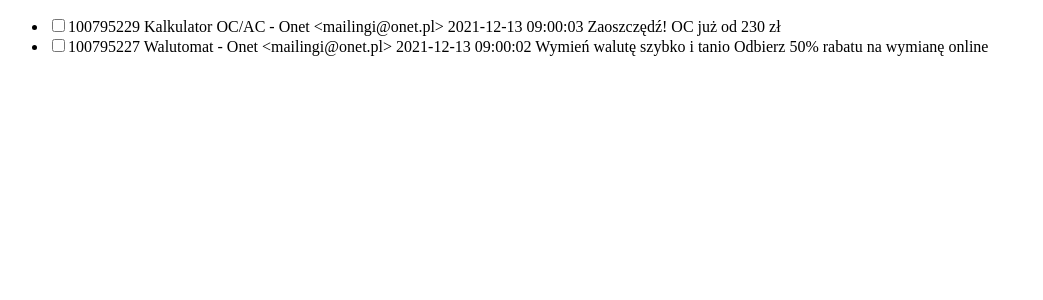
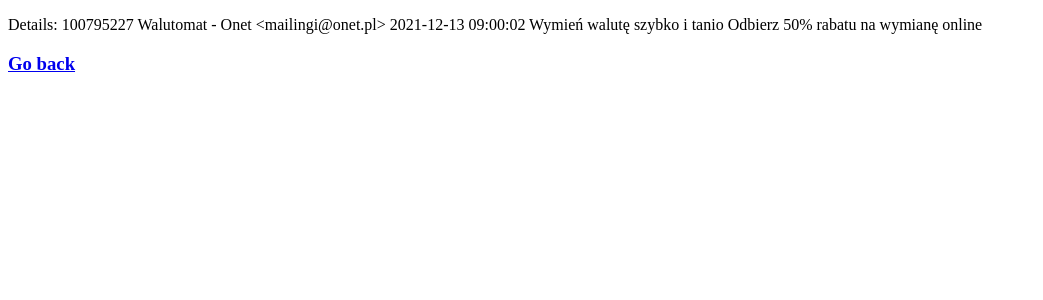
Before and after one commit to ognista/zadanie, a React (Create React App) app: page /details/100795227 in a window 1280 px wide. Shown: the top 300 px of the page, without its empty margins (0-1043 px from the left). Built offline with nearby package versions, Linux system fonts and the light colour scheme.

Commit message:
Add routing and details view

```diff
--- a/package.json
+++ b/package.json
@@ -8,6 +8,7 @@
     "@testing-library/user-event": "^13.5.0",
     "react": "^18.2.0",
     "react-dom": "^18.2.0",
+    "react-router-dom": "^5.3.3",
     "react-scripts": "5.0.1",
     "web-vitals": "^2.1.4"
   },
--- a/src/App.js
+++ b/src/App.js
@@ -1,9 +1,16 @@
 import React from "react";
+import { BrowserRouter, Route } from "react-router-dom";
 
 import ListView from "./components/ListView";
+import DetailsView from "./components/DetailsView";
 
 const App = () => {
-  return <ListView />;
+  return (
+    <BrowserRouter>
+      <Route path="/" exact component={ListView} />
+      <Route path="/details/:id" exact component={DetailsView} />
+    </BrowserRouter>
+  );
 };
 
 export default App;
--- /dev/null
+++ b/src/components/DetailsView.js
@@ -0,0 +1,24 @@
+import React from "react";
+import { Link, useParams } from "react-router-dom";
+
+import { mockData } from "../mockData";
+
+const DetailsView = () => {
+  const { id } = useParams();
+
+  const details = mockData.find((item) => item.id === +id);
+
+  return (
+    <React.Fragment>
+      <p>
+        Details: {details.id} {details.from} {details.sent_date}{" "}
+        {details.subject} {details.snippet}
+      </p>
+      <Link to="/">
+        <h3>Go back</h3>
+      </Link>
+    </React.Fragment>
+  );
+};
+
+export default DetailsView;
--- a/src/components/ListItem.js
+++ b/src/components/ListItem.js
@@ -1,4 +1,5 @@
 import React from "react";
+import { Link } from "react-router-dom";
 
 const ListItem = ({ item, handleChange }) => {
   const { id, from, sent_date, subject, snippet, is_unread } = item;
@@ -10,7 +11,9 @@
         checked={is_unread}
         onChange={() => handleChange(id)}
       />
-      {id} {from} {sent_date} {subject} {snippet}
+      <Link to={`/details/${id}`}>
+        {id} {from} {sent_date} {subject} {snippet}
+      </Link>
     </li>
   );
 };
```
Also changed, not shown: 1 other file (tests, documents, lock files or other folders).
